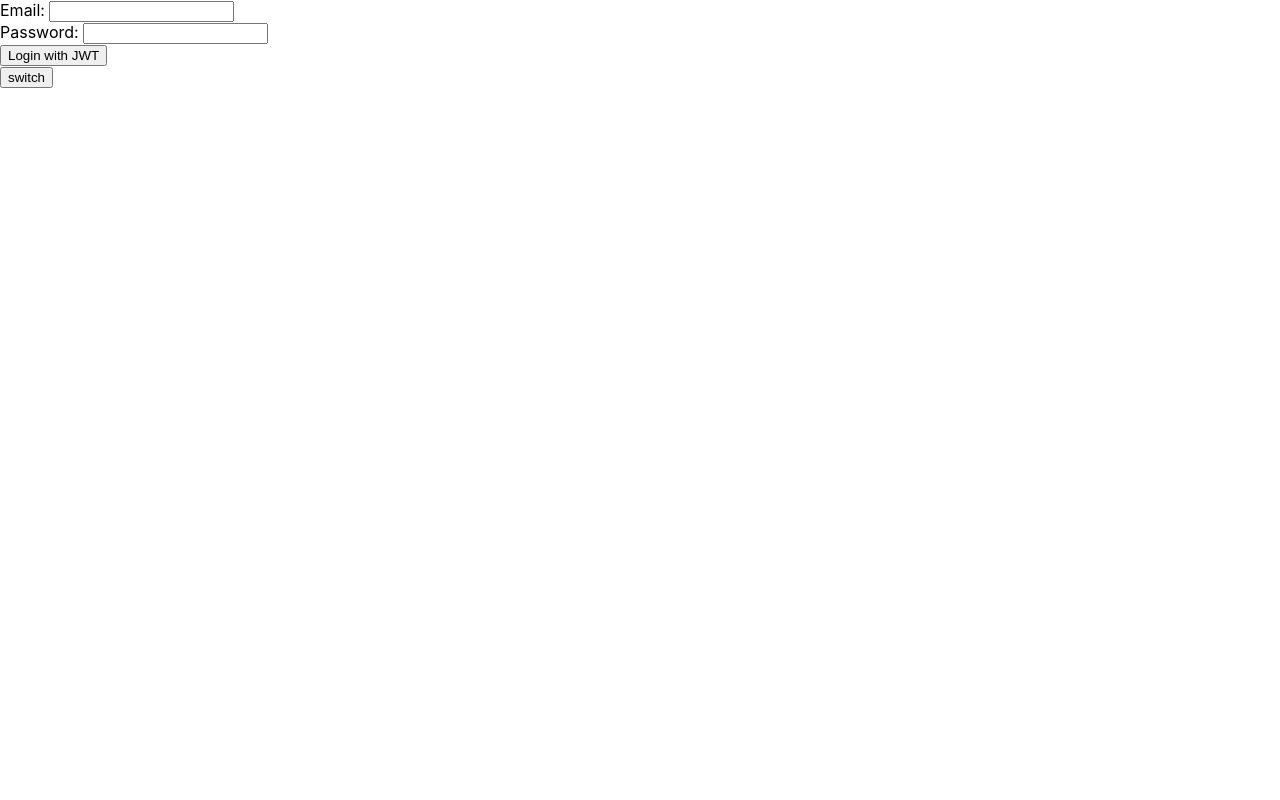
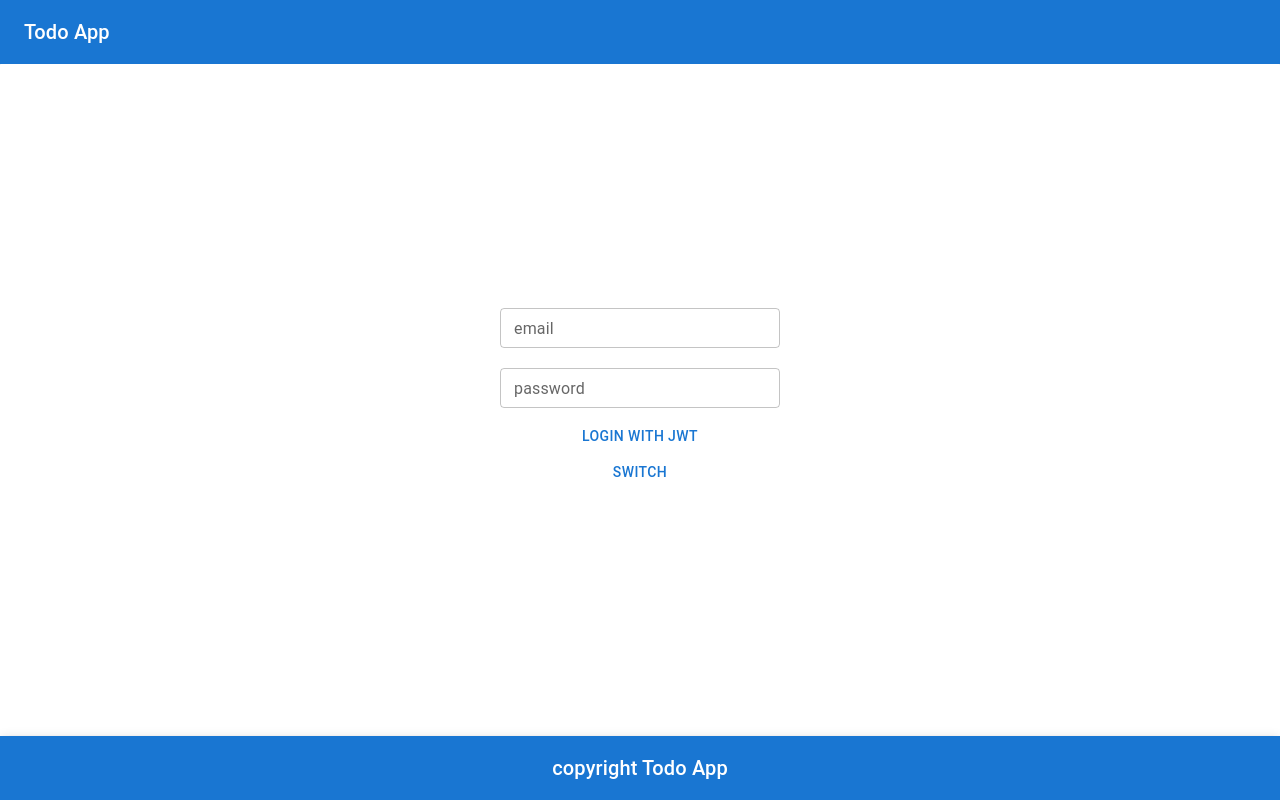
Before and after one commit to karasawa/django-graphql-todo, a React (Create React App) app in the folder frontend/: page / in a window 1280 px wide. Built offline with nearby package versions, Linux system fonts and the light colour scheme.

Commit message:
modify dialog

```diff
--- a/frontend/src/App.js
+++ b/frontend/src/App.js
@@ -2,7 +2,7 @@ import Home from "./components/Home";
 import Auth from "./components/Auth";
 import { ApolloClient, InMemoryCache, ApolloProvider } from "@apollo/client";
 import { BrowserRouter as Router, Route, Routes } from "react-router-dom";
-import { CookieProvider } from "react-cookie";
+import { CookiesProvider } from "react-cookie";
 
 const client = new ApolloClient({
   uri: "http://127.0.0.1:8000/graphql/",
@@ -12,6 +12,7 @@ const client = new ApolloClient({
 function App() {
   return (
     <ApolloProvider client={client}>
+      <CookiesProvider>
         <div className="App">
           <Router>
             <Routes>
@@ -20,6 +21,7 @@ function App() {
             </Routes>
           </Router>
         </div>
+      </CookiesProvider>
     </ApolloProvider>
   );
 }
--- a/frontend/src/components/Auth.js
+++ b/frontend/src/components/Auth.js
@@ -1,57 +1,95 @@
 import { useMutation } from "@apollo/client";
-import React, { useState, useEffect } from "react";
+import React, { useState } from "react";
 import * as query from "../queries";
-import { useCookies } from "react-cookie";
+// import { useCookies } from "react-cookie";
 import { useNavigate } from "react-router-dom";
+import Header from "./Header";
+import Footer from "./Footer";
+import Button from "@mui/material/Button";
+import TextField from "@mui/material/TextField";
+import Box from "@mui/material/Box";
+import { styled } from "@mui/material/styles";
+
+const LoginBox = styled(Box)({
+  display: "flex",
+  flexDirection: "column",
+  justifyContent: "center",
+  backgroundColor: "white",
+  maxWidth: "100%",
+  height: 660,
+  alignItems: "center",
+  borderRadius: 1,
+});
+
+const LoginField = styled(TextField)({
+  width: 280,
+  margin: 10,
+});
 
 const Auth = () => {
   const [email, setEmail] = useState("");
   const [password, setPassword] = useState("");
   const [isLogin, setIsLogin] = useState(true);
   const [getToken] = useMutation(query.GET_TOKEN);
+  const [createUser] = useMutation(query.CREATE_USER);
   const navigate = useNavigate();
-  //   const [cookies, setCookie, removeCookie] = useCookies([]);
+  // const [cookies, setCookie, removeCookie] = useCookies([]);
 
   const authUser = async (e) => {
     e.preventDefault();
+    if (isLogin) {
       const result = await getToken({
         variables: { password: password, email: email },
       });
+      // await setCookie("token", result.data.tokenAuth.token, { httpOnly: true });
       await localStorage.setItem("token", result.data.tokenAuth.token);
-    console.log(localStorage.getItem("token"));
       if (localStorage.getItem("token")) {
         navigate("home");
+      }
+    } else {
+      await createUser({
+        variables: { password: password, email: email },
+      });
+      setIsLogin(true);
     }
   };
 
   return (
     <div>
+      <Header />
       <form onSubmit={authUser}>
+        <LoginBox>
           <div>
-          <label>Email: </label>
-          <input
+            <LoginField
+              label="email"
+              variant="outlined"
               type="text"
               value={email}
               onChange={(e) => setEmail(e.target.value)}
+              size="small"
             />
           </div>
           <div>
-          <label>Password: </label>
-          <input
+            <LoginField
+              label="password"
+              variant="outlined"
               type="password"
               value={password}
               onChange={(e) => setPassword(e.target.value)}
+              size="small"
             />
           </div>
-
-        <button type="submit">
+          <div>
+            <Button type="submit">
               {isLogin ? "Login with JWT" : "Create new user"}
-        </button>
-
+            </Button>
+          </div>
           <div>
-          <button onClick={() => setIsLogin(!isLogin)}>switch</button>
+            <Button onClick={() => setIsLogin(!isLogin)}>switch</Button>
           </div>
+        </LoginBox>
       </form>
+      <Footer />
     </div>
   );
 };
--- a/frontend/src/components/Dialog.js
+++ b/frontend/src/components/Dialog.js
@@ -1,7 +1,6 @@
 import React, { useState, useEffect } from "react";
 import Box from "@mui/material/Box";
 import Button from "@mui/material/Button";
-import Typography from "@mui/material/Typography";
 import TextField from "@mui/material/TextField";
 import Modal from "@mui/material/Modal";
 import * as query from "../queries";
@@ -14,8 +13,8 @@ const style = {
   transform: "translate(-50%, -50%)",
   width: 400,
   bgcolor: "background.paper",
-  border: "2px solid #000",
   boxShadow: 24,
+  borderRadius: 2,
   p: 4,
 };
 
@@ -25,11 +24,8 @@ const Dialog = (props) => {
   const [updateTodo] = useMutation(query.UPDATE_TODO);
 
   useEffect(() => {
-    // const todo = !dataSingleTodo.todo;
     setMemo(dataSingleTodo ? dataSingleTodo.todo.memo : "");
   }, [open]);
-
-  console.log(dataSingleTodo);
 
   const handleClose = () => {
     setMemo("");
@@ -46,6 +42,7 @@ const Dialog = (props) => {
       },
       refetchQueries: [query.GET_ALL_TODOS],
     });
+    setOpen(false);
   };
 
   return (
@@ -57,23 +54,29 @@ const Dialog = (props) => {
         aria-describedby="modal-modal-description"
       >
         <Box sx={style}>
-          {/* <Typography id="modal-modal-title" variant="h6" component="h2">
-            {dataSingleTodo ? dataSingleTodo.todo.task : "aa"}
-          </Typography> */}
+          <div>
             <TextField
-            id="outlined-basic"
+              id="outlined-multiline-static"
+              multiline
+              rows={2}
               label="memo"
-            variant="outlined"
               value={memo}
               onChange={(e) => setMemo(e.target.value)}
-            size="small"
+              style={{ width: "100%" }}
             />
-          <Button variant="contained" onClick={addMemo} style={{ margin: 10 }}>
+          </div>
+          <div>
+            <Button
+              variant="contained"
+              onClick={addMemo}
+              style={{ margin: 10 }}
+            >
               更新
             </Button>
-          <Typography id="modal-modal-description" sx={{ mt: 2 }}>
+          </div>
+          {/* <Typography id="modal-modal-description" sx={{ mt: 2 }}>
             Duis mollis, est non commodo luctus, nisi erat porttitor ligula.
-          </Typography>
+          </Typography> */}
         </Box>
       </Modal>
     </>
--- a/frontend/src/components/Footer.js
+++ b/frontend/src/components/Footer.js
@@ -1,6 +1,4 @@
 import React from "react";
-import Button from "@mui/material/Button";
-import TextField from "@mui/material/TextField";
 import Box from "@mui/material/Box";
 import { styled } from "@mui/material/styles";
 import AppBar from "@mui/material/AppBar";
--- a/frontend/src/components/Header.js
+++ b/frontend/src/components/Header.js
@@ -1,15 +1,25 @@
 import React from "react";
 import { useNavigate } from "react-router-dom";
 import Button from "@mui/material/Button";
-import TextField from "@mui/material/TextField";
 import Box from "@mui/material/Box";
-import { styled } from "@mui/material/styles";
 import AppBar from "@mui/material/AppBar";
 import Toolbar from "@mui/material/Toolbar";
 import Typography from "@mui/material/Typography";
+// import { useCookies } from "react-cookie";
 
 const Header = () => {
+  // const [cookies, setCookie, removeCookie] = useCookies([]);
   const navigate = useNavigate();
+  let token;
+  if (localStorage.getItem("token")) {
+    token = (
+      <Button color="inherit" onClick={() => logout()}>
+        ログアウト
+      </Button>
+    );
+  } else {
+    token = <></>;
+  }
 
   const logout = async () => {
     await localStorage.removeItem("token");
@@ -24,9 +34,10 @@ const Header = () => {
             <Typography variant="h6" component="div" sx={{ flexGrow: 1 }}>
               Todo App
             </Typography>
-            <Button color="inherit" onClick={() => logout()}>
+            {/* <Button color="inherit" onClick={() => logout()}>
               ログアウト
-            </Button>
+            </Button> */}
+            {token}
           </Toolbar>
         </AppBar>
       </Box>
--- a/frontend/src/components/Home.js
+++ b/frontend/src/components/Home.js
@@ -59,7 +59,12 @@ const Home = () => {
           onChange={(e) => setInput(e.target.value)}
           size="small"
         />
-        <Button variant="contained" onClick={addTodo} style={{ margin: 10 }}>
+        <Button
+          variant="contained"
+          onClick={addTodo}
+          style={{ margin: 10 }}
+          disabled={input.length > 0 ? false : true}
+        >
           追加
         </Button>
       </AddTodoBox>
--- a/frontend/src/components/TodoList.js
+++ b/frontend/src/components/TodoList.js
@@ -2,8 +2,6 @@ import React, { useState } from "react";
 import * as query from "../queries";
 import { useLazyQuery, useMutation } from "@apollo/client";
 import Box from "@mui/material/Box";
-import TextField from "@mui/material/TextField";
-import Button from "@mui/material/Button";
 import { styled } from "@mui/material/styles";
 import {
   ListItemText,
@@ -12,7 +10,6 @@ import {
   ListItemSecondaryAction,
 } from "@mui/material";
 import DeleteIcon from "@mui/icons-material/Delete";
-import Chip from "@mui/material/Chip";
 import { IconButton } from "@mui/material";
 import Checkbox from "@mui/material/Checkbox";
 import BorderColorIcon from "@mui/icons-material/BorderColor";
@@ -36,7 +33,6 @@ const TodoItemBox = styled(Box)({
 
 const TodoList = ({ dataTodos }) => {
   const [open, setOpen] = useState(false);
-  const [dialogID, setdialogID] = useState("");
   const [deleteTodo] = useMutation(query.DELETE_TODO);
   const [updateTodo] = useMutation(query.UPDATE_TODO);
   const todos = dataTodos?.allTodos.edges.map((edges) => edges.node);
```
Also changed, not shown: 1 other file (tests, documents, lock files or other folders). Lines whose indentation alone changed are shown as unchanged.
